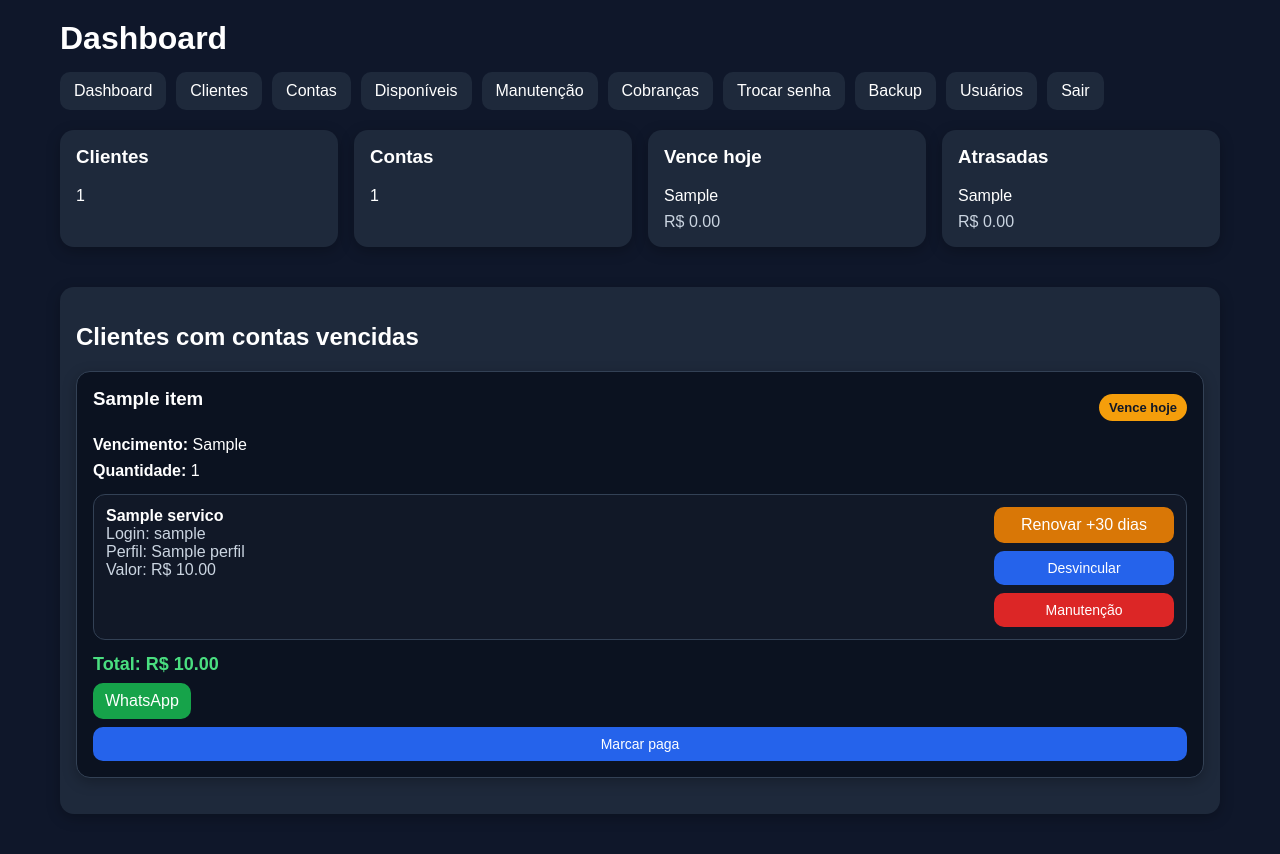
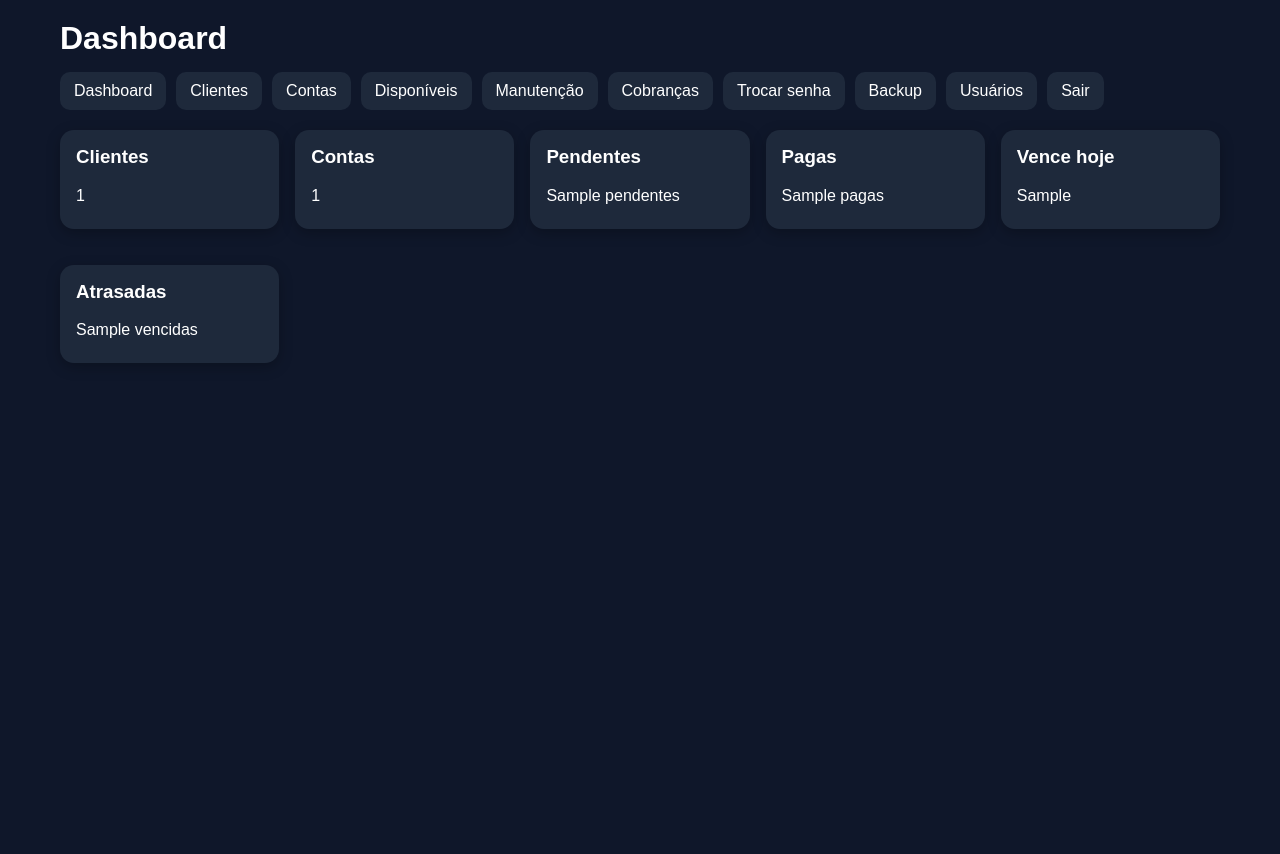
Before and after one commit to resetsaude3-dev/cliente-web, a FastAPI app: template app/templates/dashboard.html in a window 1280 px wide. After the commit the page ends 363 px from the top, so only its background shows below. Run offline with FastAPI, Linux system fonts and the light colour scheme; the template is opened without the code that fills it: most values are stand-ins (such as "Sample title", 1, 10 or a date in 2020).

Commit message:
atualiza dashboard completo

```diff
--- a/app/main.py
+++ b/app/main.py
@@ -301,34 +301,31 @@ def montar_cobrancas_pendentes(db):
 # =========================
 # DASHBOARD
 # =========================
+
 @app.get("/dashboard", response_class=HTMLResponse)
 def dashboard(request: Request):
     redir = exigir_login(request)
     if redir:
         return redir
 
+    db = SessionLocal()
     hoje = date.today()
-    db = SessionLocal()
 
     total_clientes = db.query(Cliente).count()
     total_contas = db.query(Conta).count()
 
-    contas_hoje = db.query(Conta).filter(
+    pendentes = db.query(Conta).filter(Conta.status == "pendente").count()
+
+    vencidas = db.query(Conta).filter(
         Conta.status == "pendente",
-        Conta.cliente_id.isnot(None),
+        Conta.data_vencimento < hoje
+    ).count()
+
+    vencendo_hoje = db.query(Conta).filter(
         Conta.data_vencimento == hoje
-    ).all()
+    ).count()
 
-    contas_atrasadas = db.query(Conta).filter(
-        Conta.status == "pendente",
-        Conta.cliente_id.isnot(None),
-        Conta.data_vencimento < hoje
-    ).all()
-
-    valor_hoje = sum(c.valor or 0 for c in contas_hoje)
-    valor_atrasado = sum(c.valor or 0 for c in contas_atrasadas)
-
-    cobrancas_pendentes = montar_cobrancas_pendentes(db)
+    pagas = db.query(Conta).filter(Conta.status == "paga").count()
 
     db.close()
 
@@ -340,11 +337,10 @@ def dashboard(request: Request):
             "usuario": usuario_logado(request),
             "total_clientes": total_clientes,
             "total_contas": total_contas,
-            "valor_hoje": valor_hoje,
-            "valor_atrasado": valor_atrasado,
-            "qtd_hoje": len(contas_hoje),
-            "qtd_atrasado": len(contas_atrasadas),
-            "cobrancas_pendentes": cobrancas_pendentes
+            "pendentes": pendentes,
+            "vencidas": vencidas,
+            "vencendo_hoje": vencendo_hoje,
+            "pagas": pagas,
         }
     )
 
--- a/app/templates/dashboard.html
+++ b/app/templates/dashboard.html
@@ -36,133 +36,26 @@
             </div>
 
             <div class="card">
+                <h3>Pendentes</h3>
+                <p>{{ pendentes }}</p>
+            </div>
+
+            <div class="card">
+                <h3>Pagas</h3>
+                <p>{{ pagas }}</p>
+            </div>
+
+            <div class="card">
                 <h3>Vence hoje</h3>
-        <p>{{ qtd_hoje }}</p>
-        <small>R$ {{ '%.2f'|format(valor_hoje) }}</small>
+                <p>{{ vencendo_hoje }}</p>
             </div>
 
             <div class="card">
                 <h3>Atrasadas</h3>
-        <p>{{ qtd_atrasado }}</p>
-        <small>R$ {{ '%.2f'|format(valor_atrasado) }}</small>
+                <p>{{ vencidas }}</p>
             </div>
         </div>
 
-    <div class="card">
-      <h2>Clientes com contas vencidas</h2>
-
-      {% if cobrancas_pendentes %}
-        <div class="cards">
-          {% for item in cobrancas_pendentes %}
-            <div class="card card-interno">
-              <div class="linha-topo">
-                <h3>{{ item.cliente_nome }}</h3>
-                <span class="badge {% if item.tipo == 'atrasada' %}danger{% else %}warning{% endif %}">
-                  {% if item.tipo == 'atrasada' %}Atrasada{% else %}Vence hoje{% endif %}
-                </span>
     </div>
-
-              <p><strong>Vencimento:</strong> {{ item.data_vencimento }}</p>
-              <p><strong>Quantidade:</strong> {{ item.total_contas }}</p>
-
-              <div class="lista-servicos">
-                {% for conta in item.contas_detalhes %}
-                  <div class="servico-item">
-                    <div class="servico-info">
-                      <strong>{{ conta.servico }}</strong><br>
-                      <span>Login: {{ conta.login or '-' }}</span><br>
-                      <span>Perfil: {{ conta.perfil or '-' }}</span><br>
-                      <span>Valor: R$ {{ '%.2f'|format(conta.valor) }}</span>
-                    </div>
-
-                    <div class="acoes acoes-coluna">
-                      <a class="btn warning" href="/renovar-conta/{{ conta.id }}">Renovar +30 dias</a>
-
-                      <button class="btn primary" onclick="confirmarDesvincular({{ conta.id }})">
-                        Desvincular
-                      </button>
-
-                      <button class="btn danger" onclick="abrirManutencao({{ conta.id }})">
-                        Manutenção
-                      </button>
-                    </div>
-                  </div>
-                {% endfor %}
-              </div>
-
-              <p class="valor-total"><strong>Total:</strong> R$ {{ '%.2f'|format(item.valor_total) }}</p>
-
-              <div class="acoes">
-                {% if item.whatsapp %}
-                  <a class="btn success" href="{{ item.whatsapp }}" target="_blank">WhatsApp</a>
-                {% else %}
-                  <button class="btn" disabled>Sem WhatsApp</button>
-                {% endif %}
-
-                <button class="btn primary" onclick="marcarPaga({{ item.cliente_id }}, '{{ item.data_vencimento }}')">
-                  Marcar paga
-                </button>
-              </div>
-            </div>
-          {% endfor %}
-        </div>
-      {% else %}
-        <p>Nenhuma cobrança pendente no momento.</p>
-      {% endif %}
-    </div>
-
-  </div>
-
-  <div id="modal-manutencao" class="modal oculto">
-    <div class="modal-box">
-      <h3>Enviar conta para manutenção</h3>
-      <form id="form-manutencao" method="post">
-        <textarea name="motivo" placeholder="Motivo da manutenção"></textarea>
-        <div class="acoes">
-          <button type="submit" class="btn danger">Confirmar</button>
-          <button type="button" class="btn primary" onclick="fecharManutencao()">Cancelar</button>
-        </div>
-      </form>
-    </div>
-  </div>
-
-  <script>
-    async function marcarPaga(clienteId, dataVencimento) {
-      const confirmar = confirm("Deseja marcar essa cobrança como paga?");
-      if (!confirmar) return;
-
-      await fetch("/api/cobrancas/pagar", {
-        method: "PUT",
-        headers: {
-          "Content-Type": "application/json"
-        },
-        body: JSON.stringify({
-          cliente_id: clienteId,
-          data_vencimento: dataVencimento
-        })
-      });
-
-      location.reload();
-    }
-
-    function confirmarDesvincular(contaId) {
-      const ok = confirm("Deseja desvincular esta conta e enviar para disponíveis?");
-      if (ok) {
-        window.location.href = "/desvincular-conta/" + contaId;
-      }
-    }
-
-    function abrirManutencao(contaId) {
-      const modal = document.getElementById("modal-manutencao");
-      const form = document.getElementById("form-manutencao");
-      form.action = "/manutencao-conta/" + contaId;
-      modal.classList.remove("oculto");
-    }
-
-    function fecharManutencao() {
-      const modal = document.getElementById("modal-manutencao");
-      modal.classList.add("oculto");
-    }
-  </script>
 </body>
 </html>
```
Lines whose indentation alone changed are shown as unchanged.
